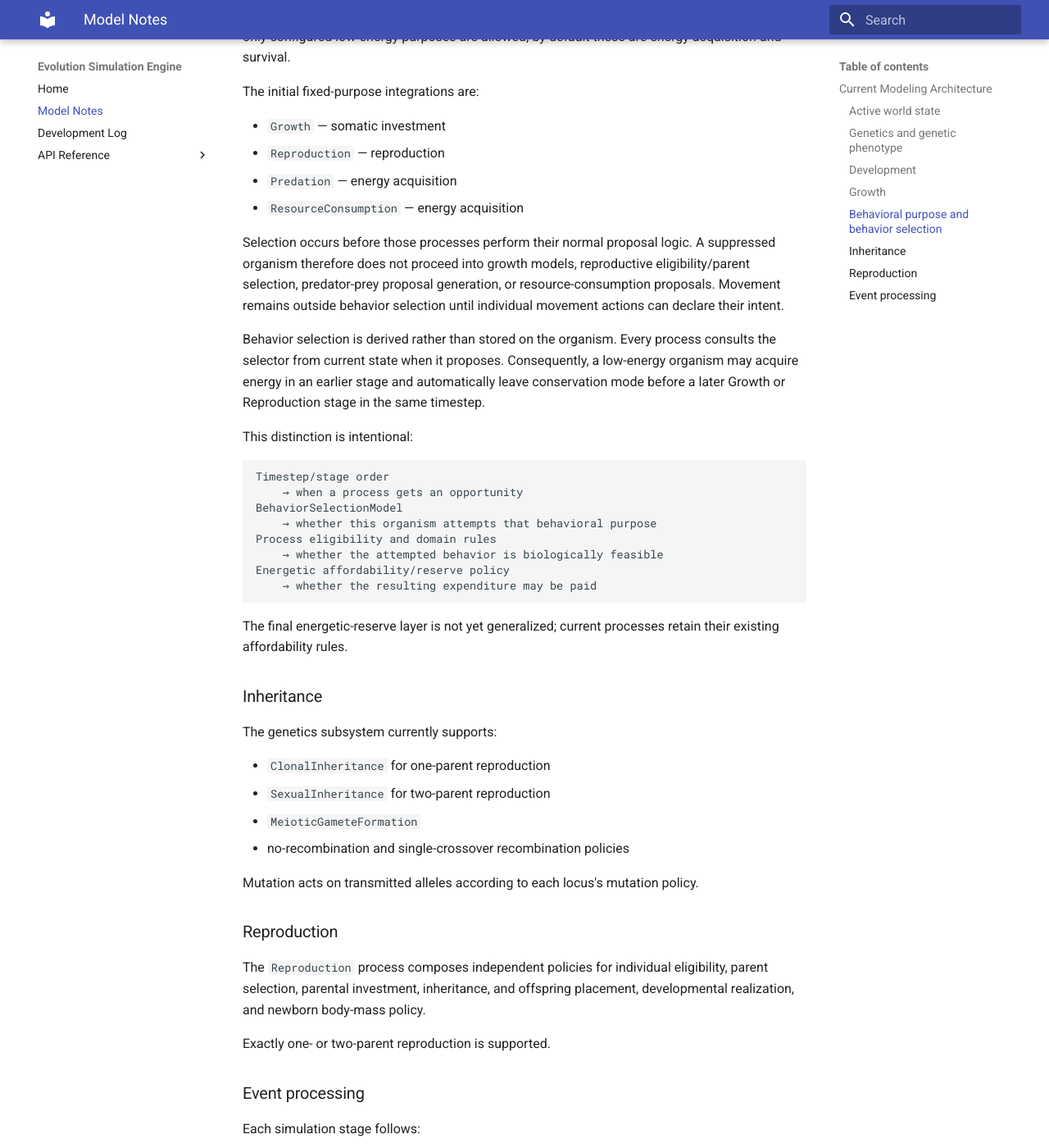
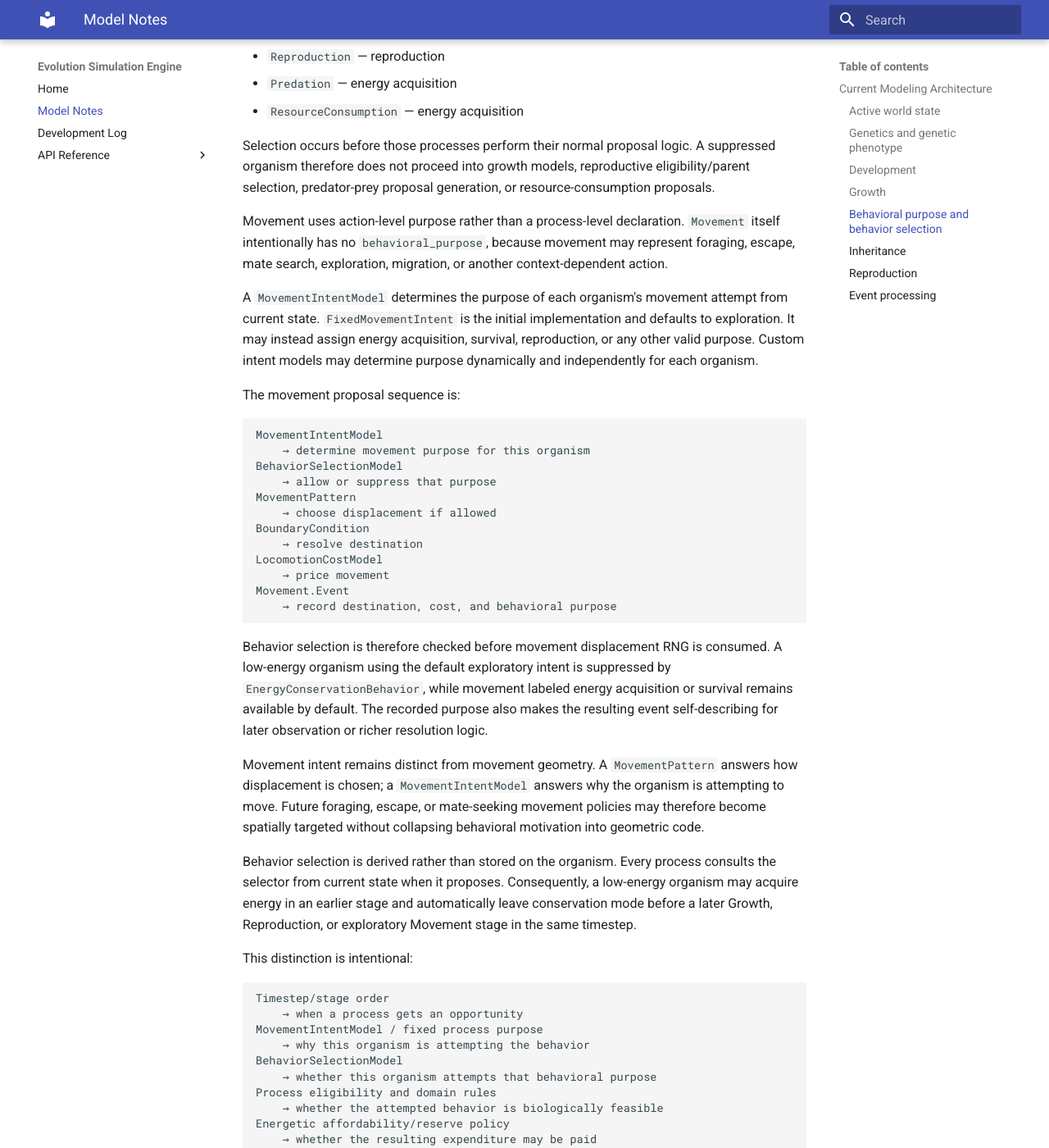
Before and after one commit to abdullahkhan57721/evolution-simulation-engine, an MkDocs documentation site: the page built from docs/model_notes.md, in a window 1280 px wide and 1400 px high, scrolled down 2477 px. Shown: the whole window at 82% size. Built offline with MkDocs 1.6.1 and Material for MkDocs 9.7.7, drawn with Linux system fonts in a browser that asks for light colours; some of the changed text lies outside the part shown.

Commit message:
Document movement intent architecture

````diff
--- a/docs/model_notes.md
+++ b/docs/model_notes.md
@@ -119,20 +113,62 @@ The initial fixed-purpose integrations are:
 Selection occurs before those processes perform their normal proposal logic.
 A suppressed organism therefore does not proceed into growth models,
 reproductive eligibility/parent selection, predator-prey proposal generation,
-or resource-consumption proposals. Movement remains outside behavior selection
-until individual movement actions can declare their intent.
+or resource-consumption proposals.
+
+Movement uses action-level purpose rather than a process-level declaration.
+`Movement` itself intentionally has no `behavioral_purpose`, because movement
+may represent foraging, escape, mate search, exploration, migration, or another
+context-dependent action.
+
+A `MovementIntentModel` determines the purpose of each organism's movement
+attempt from current state. `FixedMovementIntent` is the initial implementation
+and defaults to exploration. It may instead assign energy acquisition, survival,
+reproduction, or any other valid purpose. Custom intent models may determine
+purpose dynamically and independently for each organism.
+
+The movement proposal sequence is:
+
+```text
+MovementIntentModel
+    → determine movement purpose for this organism
+BehaviorSelectionModel
+    → allow or suppress that purpose
+MovementPattern
+    → choose displacement if allowed
+BoundaryCondition
+    → resolve destination
+LocomotionCostModel
+    → price movement
+Movement.Event
+    → record destination, cost, and behavioral purpose
+```
+
+Behavior selection is therefore checked before movement displacement RNG is
+consumed. A low-energy organism using the default exploratory intent is
+suppressed by `EnergyConservationBehavior`, while movement labeled energy
+acquisition or survival remains available by default. The recorded purpose also
+makes the resulting event self-describing for later observation or richer
+resolution logic.
+
+Movement intent remains distinct from movement geometry. A `MovementPattern`
+answers how displacement is chosen; a `MovementIntentModel` answers why the
+organism is attempting to move. Future foraging, escape, or mate-seeking
+movement policies may therefore become spatially targeted without collapsing
+behavioral motivation into geometric code.
 
 Behavior selection is derived rather than stored on the organism. Every process
 consults the selector from current state when it proposes. Consequently, a
 low-energy organism may acquire energy in an earlier stage and automatically
-leave conservation mode before a later Growth or Reproduction stage in the same
-timestep.
+leave conservation mode before a later Growth, Reproduction, or exploratory
+Movement stage in the same timestep.
 
 This distinction is intentional:
 
 ```text
 Timestep/stage order
     → when a process gets an opportunity
+MovementIntentModel / fixed process purpose
+    → why this organism is attempting the behavior
 BehaviorSelectionModel
     → whether this organism attempts that behavioral purpose
 Process eligibility and domain rules
````
Also changed, not shown: other parts of docs/model_notes.md (+2 -8 lines).
